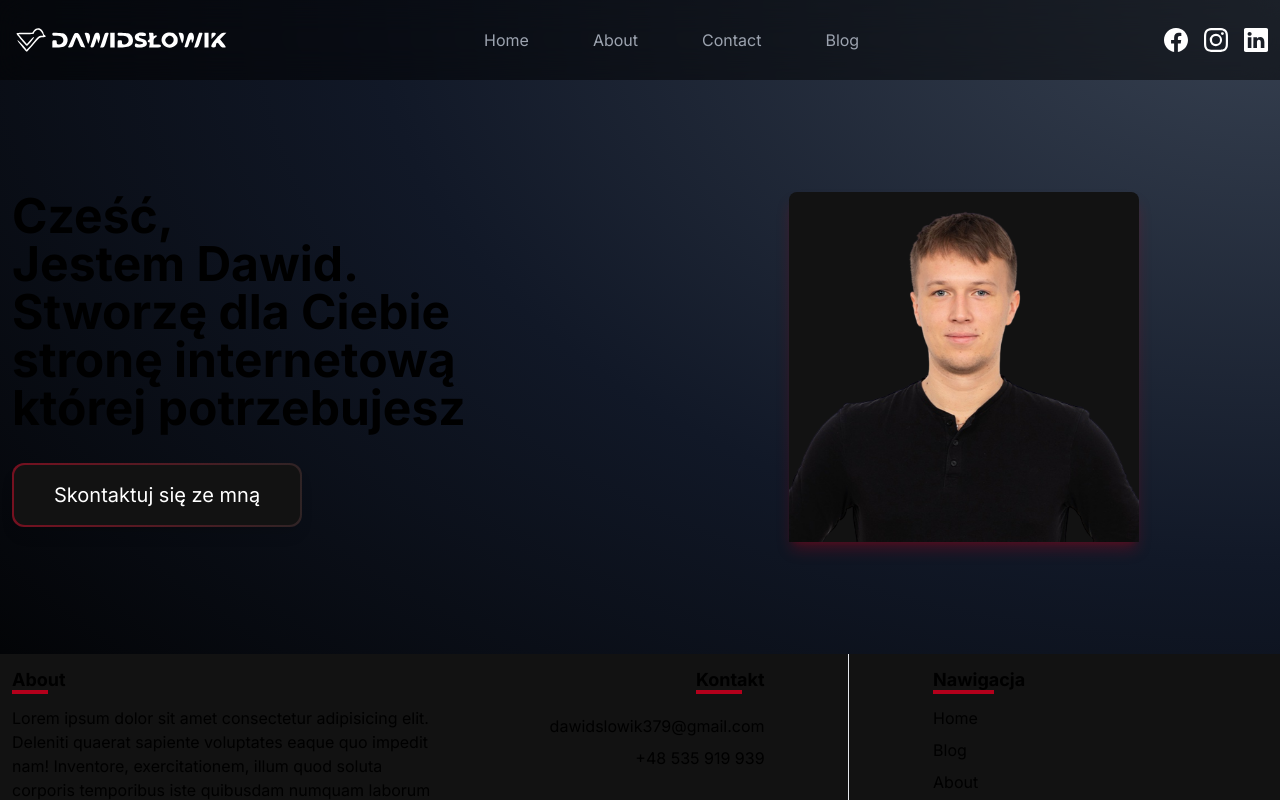
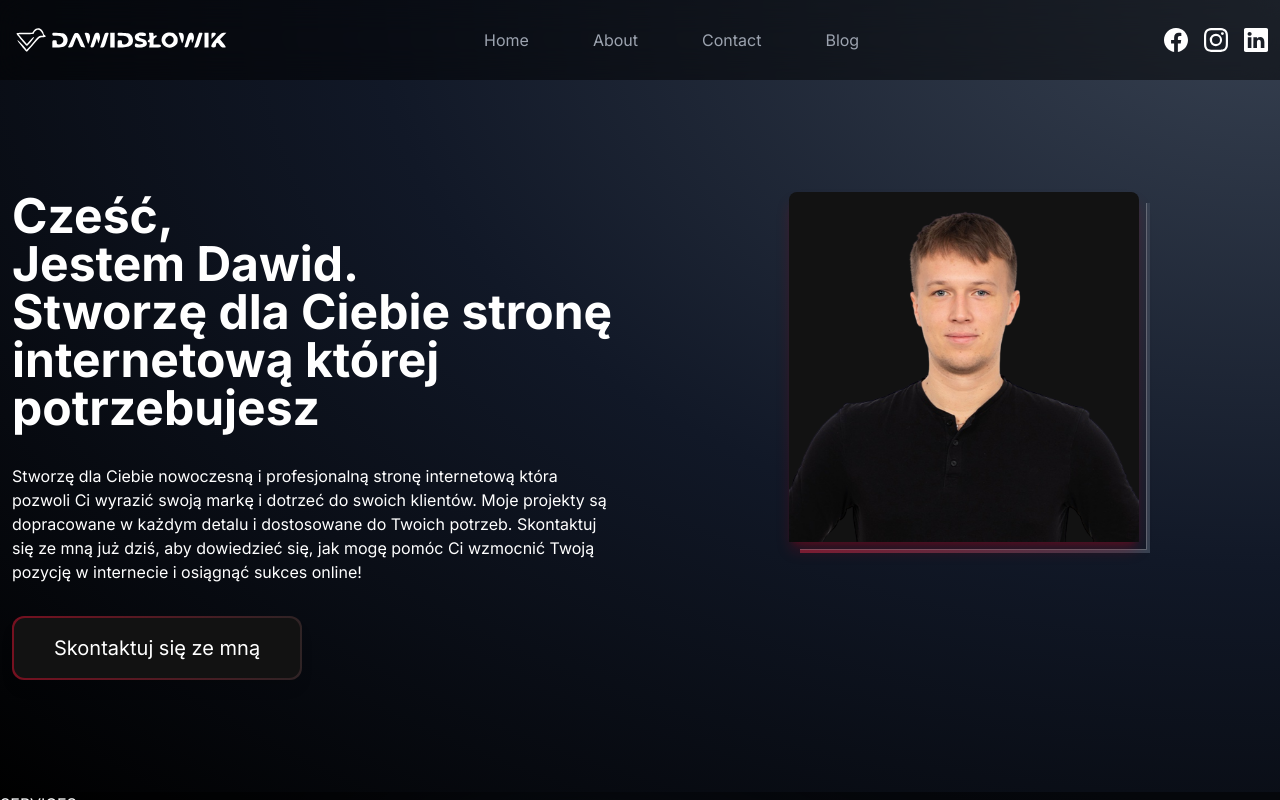
Before and after one commit to VxrRoot/webnova-com, a Next.js app: page / in a window 1280 px wide. Built offline with nearby package versions, Linux system fonts and the light colour scheme.

Commit message:
Finish hero section and start coding services

```diff
--- a/app/components/buttons/animated-button/AnimatedButton.tsx
+++ b/app/components/buttons/animated-button/AnimatedButton.tsx
@@ -7,8 +7,8 @@ interface IButton {
 
 const Button: FC<IButton> = ({ onClick, value }) => {
     return (
-        <button className="inline-block animate-border rounded-xl bg-white from-#255c99 via-detailsRed to-background bg-[length:400%_400%] p-0.5 transition bg-gradient-to-r shadow-lg focus:outline-none focus:ring">
-            <span className="block rounded-[11px] bg-backgroundDark px-10 py-4 text-xl text-white hover:bg-backgroundHover transition-all dura">
+        <button className="inline-block animate-border rounded-xl bg-white from-#255c99 via-detailsRed to-background bg-[length:400%_400%] p-0.5 bg-gradient-to-r shadow-lg focus:outline-none focus:ring hover:animate-none hover:from-white hover:to-white transition-all">
+            <span className="block rounded-[11px] bg-backgroundDark px-10 py-4 text-xl text-white hover:bg-backgroundHover transition-all">
                 {value}
             </span>
         </button>
--- a/app/globals.css
+++ b/app/globals.css
@@ -240,6 +240,11 @@
     }
 } */
 
+:root {
+    --colorDetailsRed: #b3001b;
+    --colorDetailsBlue: #255c99;
+}
+
 * {
     box-sizing: border-box;
     padding: 0;
--- a/app/layout.tsx
+++ b/app/layout.tsx
@@ -15,7 +15,7 @@ export default function RootLayout({
         <html lang="pl">
             <head />
             <body
-                className={`bg-[radial-gradient(ellipse_at_top_right,_var(--tw-gradient-stops))] from-gray-700 via-gray-900 to-black ${inter.className}`}
+                className={`bg-[radial-gradient(ellipse_at_top_right,_var(--tw-gradient-stops))] from-gray-700 via-gray-900 to-black ${inter.className} text-white`}
                 // className={`bg-[radial-gradient(ellipse_at_right,_var(--tw-gradient-stops))] from-gray-700 via-gray-900 to-black ${inter.className}`}
             >
                 <Header />
--- a/app/page.tsx
+++ b/app/page.tsx
@@ -1,9 +1,11 @@
-import HeroSection from "@/src/sections/HeroSection";
+import HeroSection from "@/src/sections/hero-section/HeroSection";
+import ServicesSection from "@/src/sections/services-section/ServicesSection";
 
 export default function Home() {
     return (
         <main className="w-full pt-16 lg:pt-20">
             <HeroSection />
+            <ServicesSection />
         </main>
     );
 }
--- a/src/sections/HeroSection.tsx
+++ /dev/null
@@ -1,39 +0,0 @@
-import { FC } from "react";
-import Image from "next/image";
-import PersonImg from "../assets/dawid-hr.png";
-import Button from "@/app/components/buttons/animated-button/AnimatedButton";
-
-const HeroSection: FC = () => {
-    return (
-        <section className="my-28 padding-x">
-            <div className="max-w-7xl w-full flex flex-col mx-auto md:flex-row gap-10 ">
-                <section className="flex flex-col w-full gap-4">
-                    <h1
-                        className={`font-bold text-4xl lg:text-5xl leading-snug max-w-lg`}
-                    >
-                        Cześć, <br />
-                        Jestem Dawid. <br />
-                        Stworzę dla Ciebie stronę internetową której
-                        potrzebujesz
-                    </h1>
-                    <div className="m-auto md:mx-0">
-                        <Button value="Skontaktuj się ze mną" />
-                    </div>
-                </section>
-                <section className="flex w-full h-full justify-center  items-center">
-                    <div className="w-full max-w-[350px] flex items-center ">
-                        <Image
-                            src={PersonImg}
-                            alt="Dawid Slowik zdjecie"
-                            layout="responsive"
-                            priority={true}
-                            className="z-10 rounded-t-lg shadow-lg shadow-detailsRed/30"
-                        />
-                    </div>
-                </section>
-            </div>
-        </section>
-    );
-};
-
-export default HeroSection;
--- /dev/null
+++ b/src/sections/hero-section/HeroSection.module.css
@@ -0,0 +1,3 @@
+.frame {
+    clip-path: polygon(0 0, 100% 0, 100% 1%, 1% 1%, 1% 100%, 0 100%);
+}
--- /dev/null
+++ b/src/sections/hero-section/HeroSection.tsx
@@ -0,0 +1,51 @@
+import { FC } from "react";
+import Image from "next/image";
+import PersonImg from "../../assets/dawid-hr.png";
+import Button from "@/app/components/buttons/animated-button/AnimatedButton";
+import style from "./HeroSection.module.css";
+
+const HeroSection: FC = () => {
+    return (
+        <section className="my-20 lg:my-28 padding-x">
+            <div className="max-w-7xl w-full flex flex-col mx-auto md:flex-row gap-10 ">
+                <section className="flex flex-col w-full max-w-lg lg:max-w-2xl gap-4">
+                    <h1
+                        className={`font-bold text-4xl lg:text-5xl leading-snug`}
+                    >
+                        Cześć, <br />
+                        Jestem Dawid. <br />
+                        Stworzę dla Ciebie stronę internetową której
+                        potrzebujesz
+                    </h1>
+                    <h2 className="my-4">
+                        Stworzę dla Ciebie nowoczesną i profesjonalną stronę
+                        internetową która pozwoli Ci wyrazić swoją markę i
+                        dotrzeć do swoich klientów. Moje projekty są dopracowane
+                        w każdym detalu i dostosowane do Twoich potrzeb.
+                        Skontaktuj się ze mną już dziś, aby dowiedzieć się, jak
+                        mogę pomóc Ci wzmocnić Twoją pozycję w internecie i
+                        osiągnąć sukces online!
+                    </h2>
+                    <div className="m-auto md:mx-0">
+                        <Button value="Skontaktuj się ze mną" />
+                    </div>
+                </section>
+                <section className="flex w-full h-full justify-center items-center">
+                    <div className="w-full max-w-[350px] flex items-center relative">
+                        <Image
+                            src={PersonImg}
+                            alt="Dawid Slowik zdjecie"
+                            priority={true}
+                            className="z-10 rounded-t-lg shadow-lg shadow-detailsRed/30 w-full h-full"
+                        />
+                        <div
+                            className={`${style.frame}  bg-white from- via-detailsRed to-background bg-[length:400%_400%] p-0.5 transition bg-gradient-to-r shadow-lg focus:outline-none focus:ring w-full h-full absolute bottom-[-3%] right-[-3%] rotate-180`}
+                        />
+                    </div>
+                </section>
+            </div>
+        </section>
+    );
+};
+
+export default HeroSection;
--- /dev/null
+++ b/src/sections/services-section/ServicesSection.module.css
@@ -0,0 +1,33 @@
+@keyframes rotate {
+    0% {
+        transform: rotate(0deg);
+    }
+    100% {
+        transform: rotate(360deg);
+    }
+}
+
+.gradient {
+    --size: 250px;
+    --speed: 50s;
+    --easing: cubic-bezier(0.8, 0.2, 0.2, 0.8);
+    --colorDetailsRed: #b3001b;
+    --colorDetailsBlue: #255c99;
+    width: var(--size);
+    height: var(--size);
+    filter: blur(calc(var(--size) / 5));
+    position: absolute;
+    z-index: 9;
+    background-image: linear-gradient(
+        var(--colorDetailsBlue),
+        var(--colorDetailsRed)
+    );
+    animation: rotate var(--speed) var(--easing) alternate infinite;
+    border-radius: 30% 70% 70% 30% / 30% 30% 70% 70%;
+}
+
+@media (min-width: 720px) {
+    .gradient {
+        --size: 500px;
+    }
+}
--- /dev/null
+++ b/src/sections/services-section/ServicesSection.tsx
@@ -0,0 +1,17 @@
+import React from "react";
+import styles from "./ServicesSection.module.css";
+
+const ServicesSection = () => {
+    return (
+        <section
+            className={`min-w-full min-h-screen relative flex items-center justify-center overflow-hidden`}
+        >
+            <div className={styles.gradient} />
+            <div className="z-10 bg-black/50 w-full h-full absolute">
+                SERVICES
+            </div>
+        </section>
+    );
+};
+
+export default ServicesSection;
```
